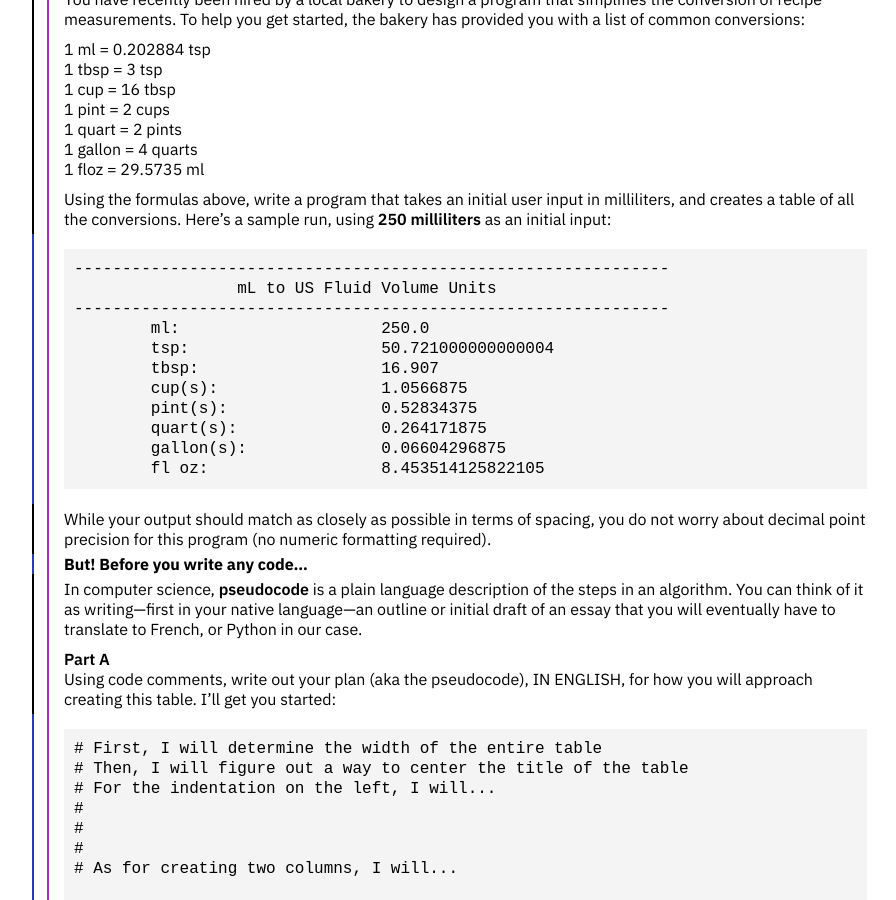
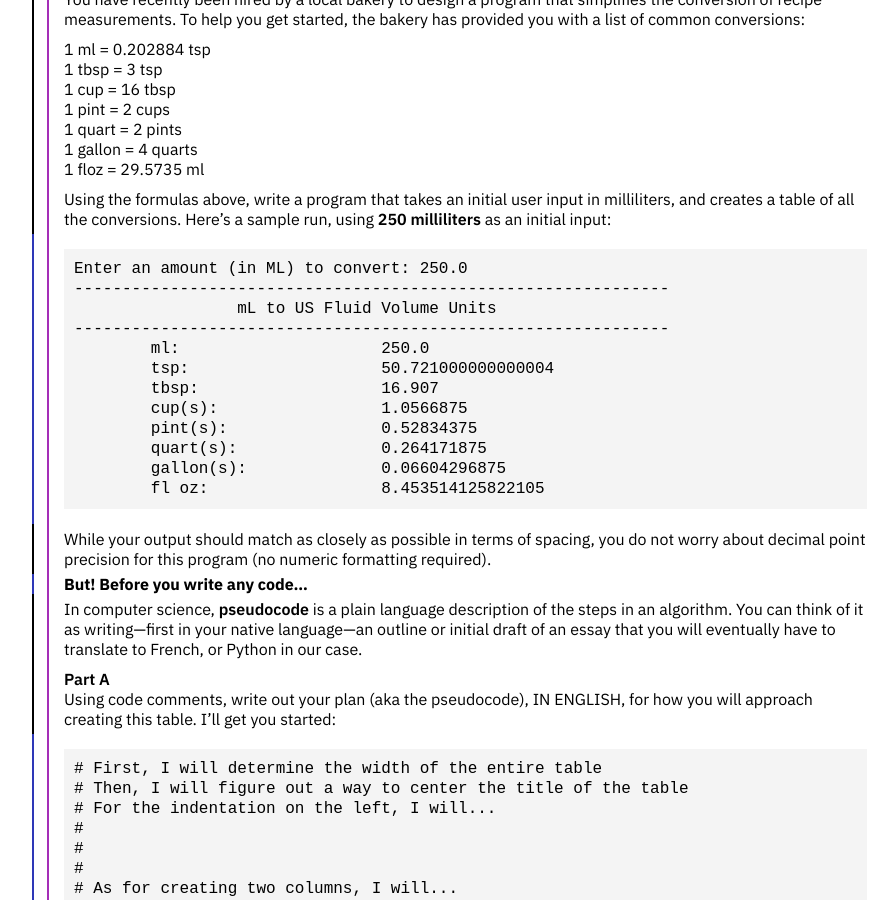
Before and after one commit to emilydidthis/CSCI-UA.0002-Spring23, a Jekyll site: the page built from assignments/01.markdown, in a window 1280 px wide and 900 px high, scrolled down 1945 px. Shown: the whole window, without its empty margins (8-904 px from the left). Built offline with Jekyll 4.4.1, drawn with Linux system fonts in a browser that asks for light colours.

Commit message:
updated module 2 + assignment 1

````diff
--- a/assignments/01.markdown
+++ b/assignments/01.markdown
@@ -101,6 +101,7 @@ You have recently been hired by a local bakery to design a program that simplifi
 Using the formulas above, write a program that takes an initial user input in milliliters, and creates a table of all the conversions. Here's a sample run, using **250 milliliters** as an initial input:
 
 ```
+Enter an amount (in ML) to convert: 250.0
 --------------------------------------------------------------
                  mL to US Fluid Volume Units
 --------------------------------------------------------------
````
Also changed, not shown: 1 other file.
